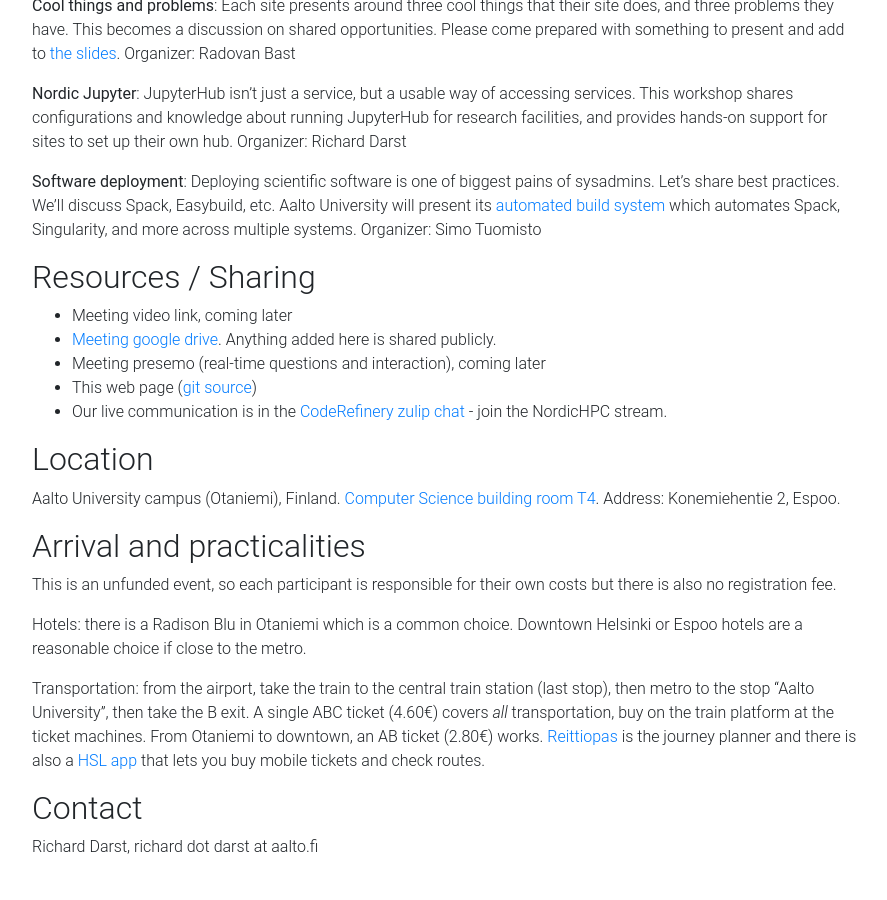
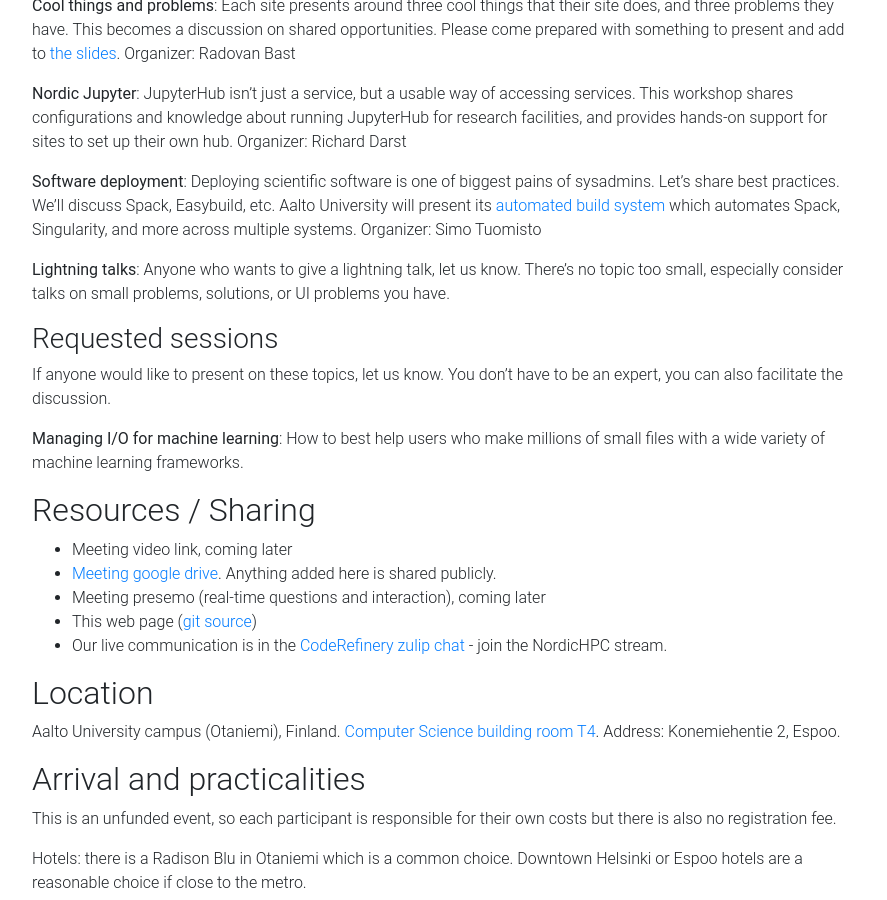
Before and after one commit to NordicHPC/nordichpc.github.io, a Jekyll site: the page built from 2019-11-14-helsinki.md, in a window 1280 px wide and 900 px high, scrolled down 1323 px. Shown: the whole window, without its empty margins (338-1225 px from the left). Built offline with Jekyll 4.4.1, drawn with Linux system fonts in a browser that asks for light colours; nearby versions of some CDN libraries; comment, search, counter and statistics services are not loaded.

Commit message:
Helsinki meeting: Add lightning talks and requested sessions section

```diff
--- a/2019-11-14-helsinki.md
+++ b/2019-11-14-helsinki.md
@@ -96,6 +96,19 @@ system](https://github.com/AaltoScienceIT/science-build-rules) which
 automates Spack, Singularity, and more across multiple systems.
 Organizer: Simo Tuomisto
 
+**Lightning talks**: Anyone who wants to give a lightning talk, let us
+know.  There's no topic too small, especially consider talks on small
+problems, solutions, or UI problems you have.
+
+### Requested sessions
+
+If anyone would like to present on these topics, let us know.  You
+don't have to be an expert, you can also facilitate the discussion.
+
+**Managing I/O for machine learning**: How to best help users who make
+millions of small files with a wide variety of machine learning
+frameworks.
+
 
 ## Resources / Sharing
 
```
